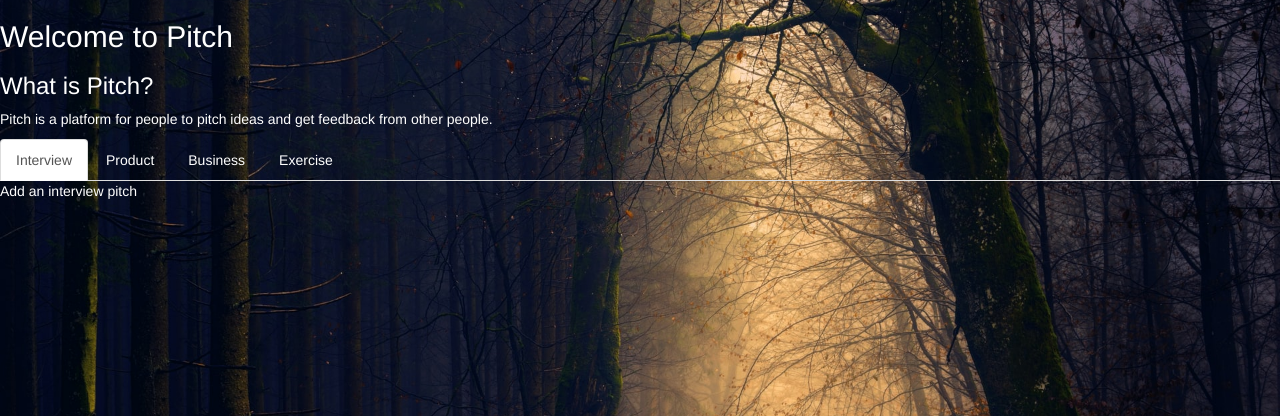
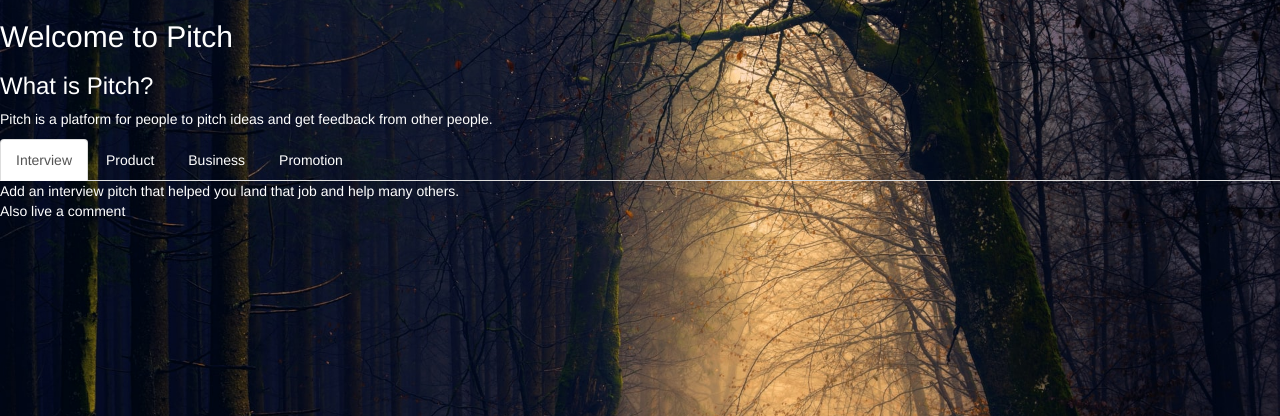
Before and after one commit to JoyChristine/Pitch, a Flask app: page / in a window 1280 px wide. Shown: the part 51-467 px from the top of the page. Run offline with Flask 2, Linux system fonts and the light colour scheme; some libraries are stand-ins or nearby versions.

Commit message:
create tab list of categories

```diff
--- a/app/templates/home.html
+++ b/app/templates/home.html
@@ -14,20 +14,21 @@
             <li role="presentation" class="active"><a href="#interview" aria-controls="tab-01" role="tab" data-toggle="tab">Interview</a></li>
             <li role="presentation"><a href="#product" aria-controls="product" role="tab" data-toggle="tab">Product</a></li>
             <li role="presentation"><a href="#business" aria-controls="tab-03" role="tab" data-toggle="tab">Business</a></li>
-            <li role="presentation"><a href="#exercise" aria-controls="tab-03" role="tab" data-toggle="tab">Exercise</a></li>
+            <li role="presentation"><a href="#exercise" aria-controls="tab-03" role="tab" data-toggle="tab">Promotion</a></li>
           </ul>
           <div class="tab-content">
             <div role="tabpanel" class="tab-pane active" id="interview">
-              <p>Add an interview pitch </p>
+              <p>Add an interview pitch that helped you land that job and help many others.<br>
+            Also live a comment</p>
             </div>
             <div role="tabpanel" class="tab-pane" id="product">
-                <p>Add an interview pitch </p>
+                <p>Add an product pitch </p>
             </div>
             <div role="tabpanel" class="tab-pane" id="business">
-                <p>Add an interview pitch </p>
+                <p>Add an business pitch </p>
             </div>
-            <div role="tabpanel" class="tab-pane" id="exercise">
-                <p>Add an interview pitch </p>
+            <div role="tabpanel" class="tab-pane" id="promotion">
+                <p>Add an promotion pitch </p>
               </div>
           </div>
     </div>
```
